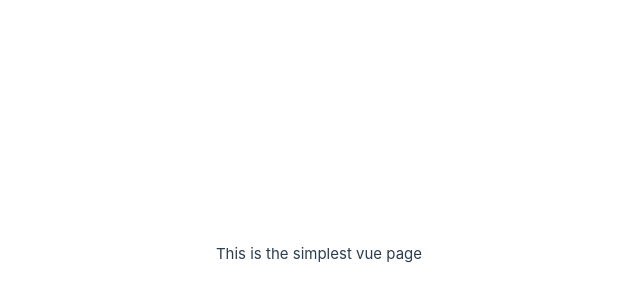
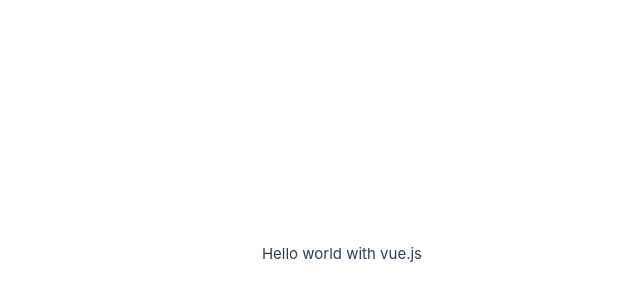
Before and after one commit to hiwafa/vue-project, a Vue app: page / in a window 1280 px wide. Shown: the part 146-446 px from the top of the page, without its empty margins (218-858 px from the left). Built offline with nearby package versions, Linux system fonts and the light colour scheme.

Commit message:
a simple hello world with options api

```diff
--- a/src/App.vue
+++ b/src/App.vue
@@ -1,12 +1,20 @@
-<script setup lang="ts">
-import { RouterLink, RouterView } from 'vue-router'
+<script lang="ts">
+
+export default {
+  name: "App",
+  data(){
+    return {
+      message: "Hello world with vue.js"
+    }
+  }
+}
 
 </script>
 
 <template>
   <div class="wrapper">
 
-    This is the simplest vue page
+   {{ message }}
 
   </div>
 </template>
```
